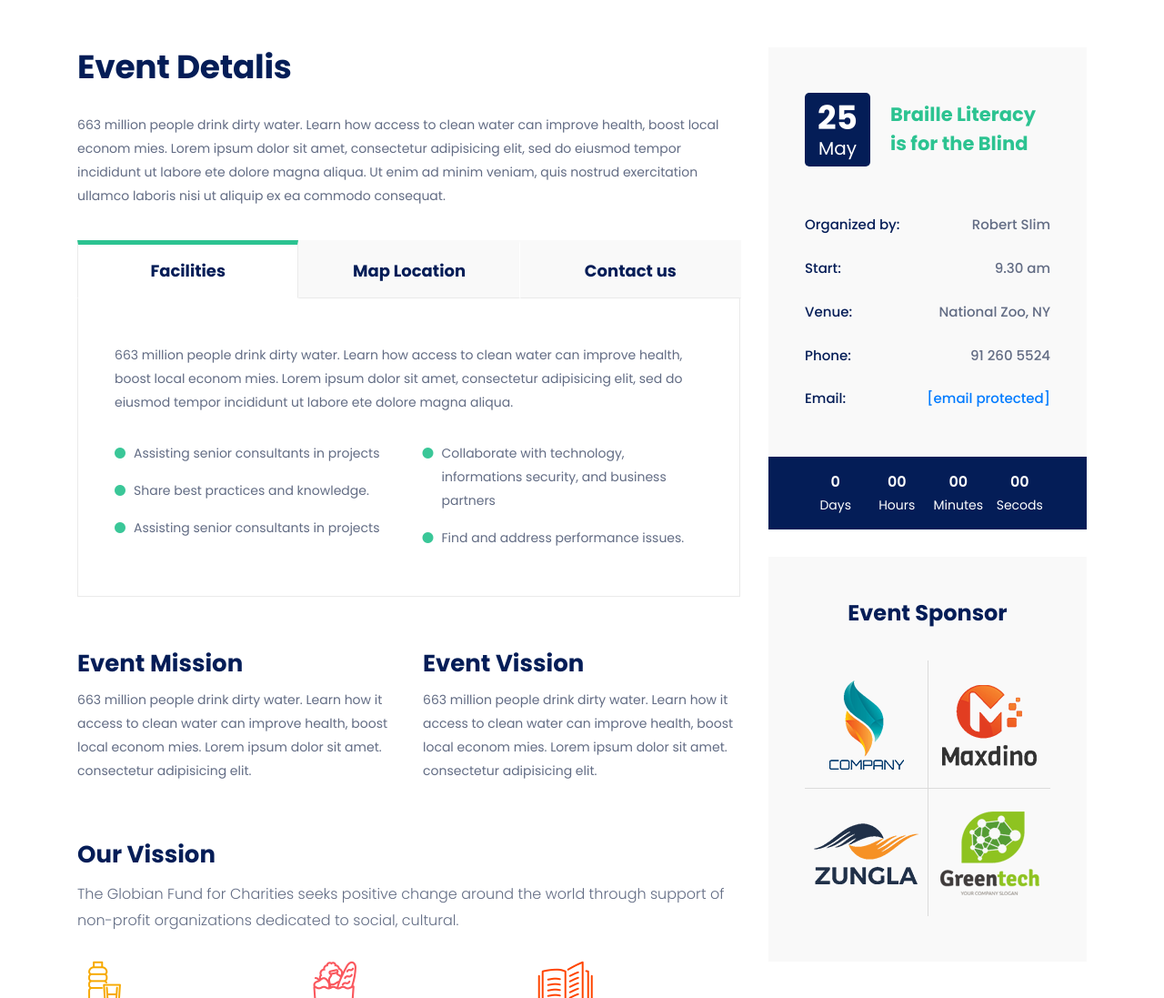
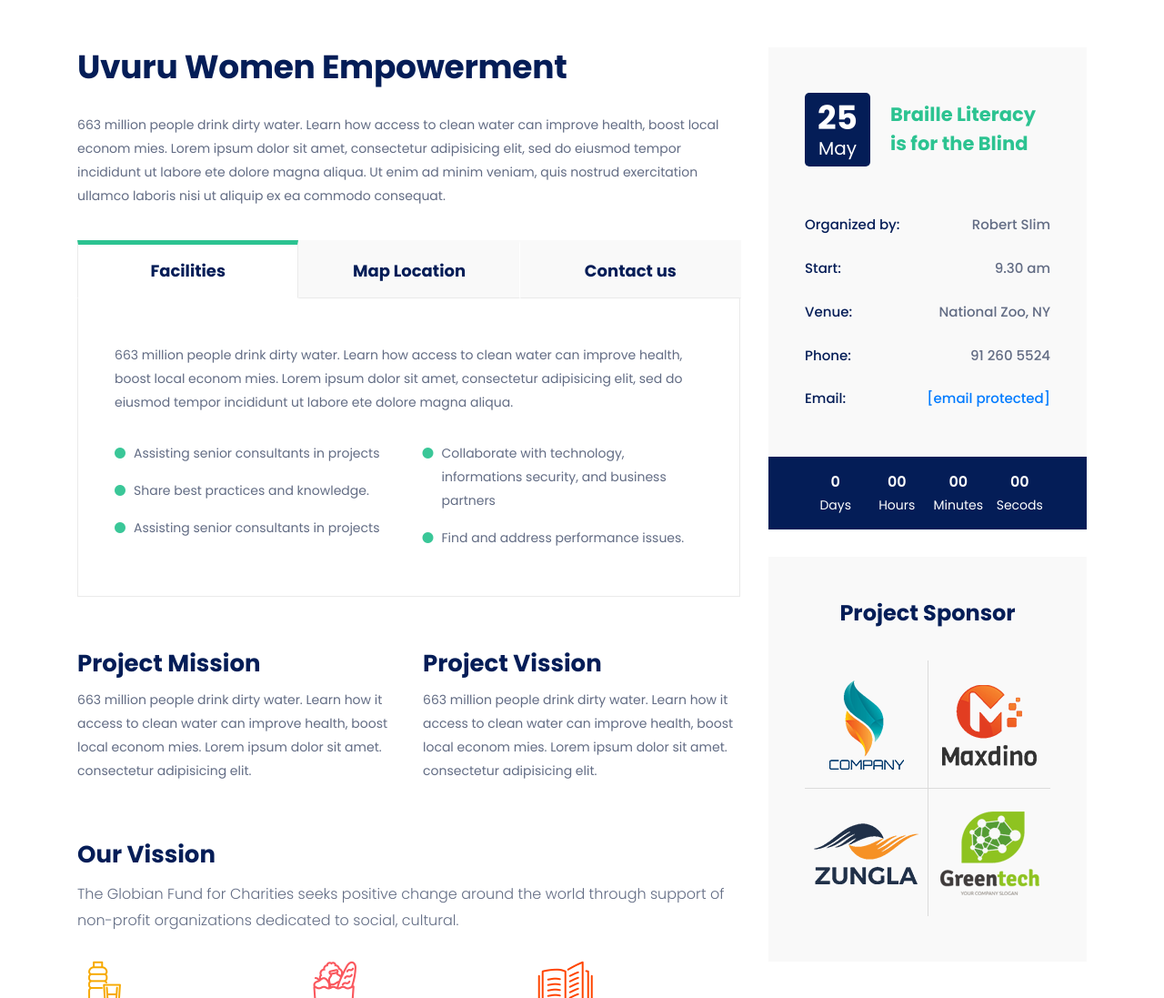
Before and after one commit to Code-Warlock/Women4Widows, a Django app: template main_app/templates/main_app/project.html in a window 1280 px wide. Shown: the part 1021-2118 px from the top of the page at 91% size. Run offline with Django 4.2, Linux system fonts and the light colour scheme; the template is opened without the code that fills it, so the values that code supplies are empty; some libraries are stand-ins or nearby versions; some web fonts are replaced.

Commit message:
Project touch

```diff
--- a/main_app/templates/main_app/project.html
+++ b/main_app/templates/main_app/project.html
@@ -31,12 +31,12 @@ Conversation in Action - {{title}}
 <div class="row">
 <div class="col-md-12">
 <div class="xs-event-banner">
-<img src="assets/images/event/event-banner.jpg" alt="">
+<img src="{% static 'main_app/images/women_sharing.jpg' %}" alt="">
 </div>
 <div class="row">
 <div class="col-lg-8 xs-event-wraper">
 <div class="xs-event-content">
-<h4>Event Detalis</h4>
+<h4>Uvuru Women Empowerment</h4>
 <p>663 million people drink dirty water. Learn how access to clean water can improve health, boost local econom mies. Lorem ipsum dolor sit amet, consectetur adipisicing elit, sed do eiusmod tempor incididunt ut labore ete dolore magna aliqua. Ut enim ad minim veniam, quis nostrud exercitation ullamco laboris nisi ut aliquip ex ea commodo consequat.</p>
 </div>
 
@@ -74,7 +74,7 @@ Conversation in Action - {{title}}
 </div>
 </div>
 <div class="tab-pane" id="mapLocation" role="tabpanel">
-<div id="xs-map"></div>
+    <iframe src="https://www.google.com/maps/embed?pb=!1m18!1m12!1m3!1d63397.113100071125!2d7.154418241776304!3d6.730809716802797!2m3!1f0!2f0!3f0!3m2!1i1024!2i768!4f13.1!3m3!1m2!1s0x1044f379dc323ae7%3A0xbacf2d2d05a07129!2sUVURU!5e0!3m2!1sen!2sng!4v1682089230421!5m2!1sen!2sng" width="600" height="450" style="border:0;" allowfullscreen="" loading="lazy" referrerpolicy="no-referrer-when-downgrade"></iframe>
 </div>
 <div class="tab-pane" id="contactUs" role="tabpanel">
 <div class="xs-contact-form-wraper">
@@ -105,11 +105,11 @@ Conversation in Action - {{title}}
 </div>
 <div class="row xs-mb-60">
 <div class="col-md-6 xs-about-feature">
-<h3>Event Mission</h3>
+<h3>Project Mission</h3>
 <p>663 million people drink dirty water. Learn how it access to clean water can improve health, boost local econom mies. Lorem ipsum dolor sit amet. consectetur adipisicing elit.</p>
 </div>
 <div class="col-md-6 xs-about-feature">
-<h3>Event Vission</h3>
+<h3>Project Vission</h3>
 <p>663 million people drink dirty water. Learn how it access to clean water can improve health, boost local econom mies. Lorem ipsum dolor sit amet. consectetur adipisicing elit.</p>
 </div>
 </div>
@@ -175,7 +175,7 @@ Email:
 </div>
 <div class="xs-countdown-timer timer-style-2 xs-mb-30" data-countdown="2020/02/07"></div>
 <div class="xs-event-schedule-widget">
-<h3 class="widget-title">Event Sponsor</h3>
+<h3 class="widget-title">Project Sponsor</h3>
 <ul class="xs-event-sponsor clearfix">
 <li><a href="#"><img src="assets/images/partner/client_5.png" alt=""></a></li>
 <li><a href="#"><img src="assets/images/partner/client_4.png" alt=""></a></li>
```
